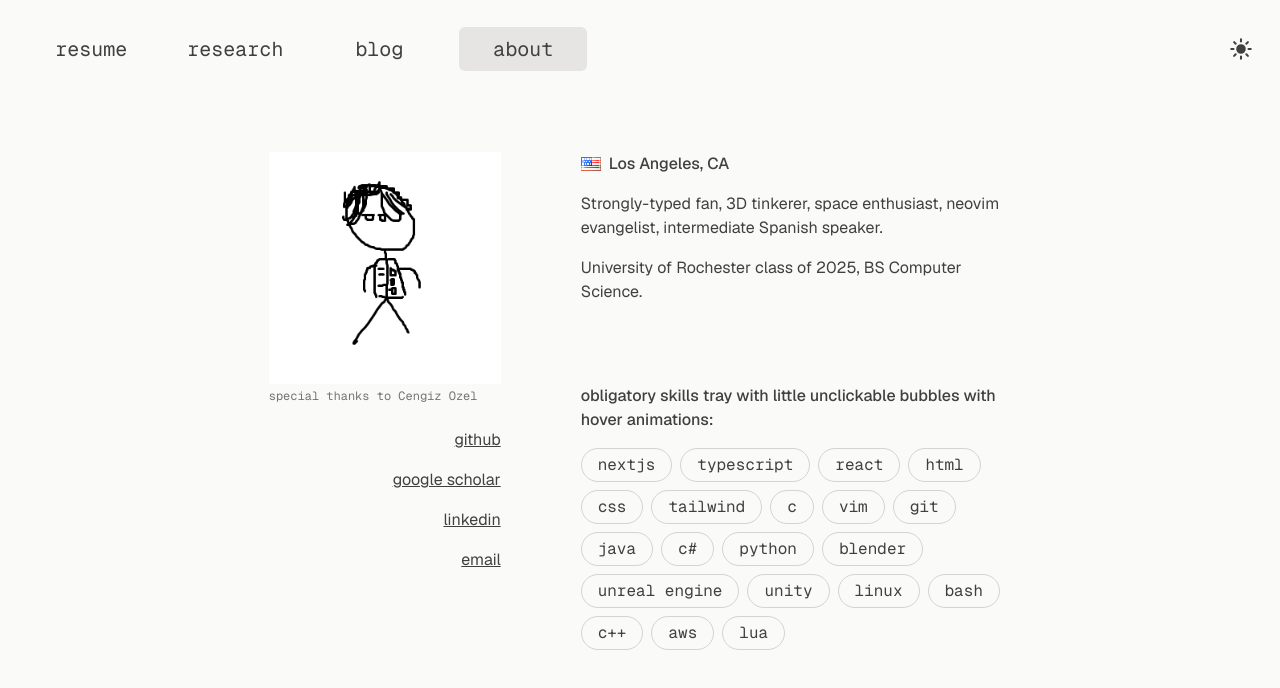
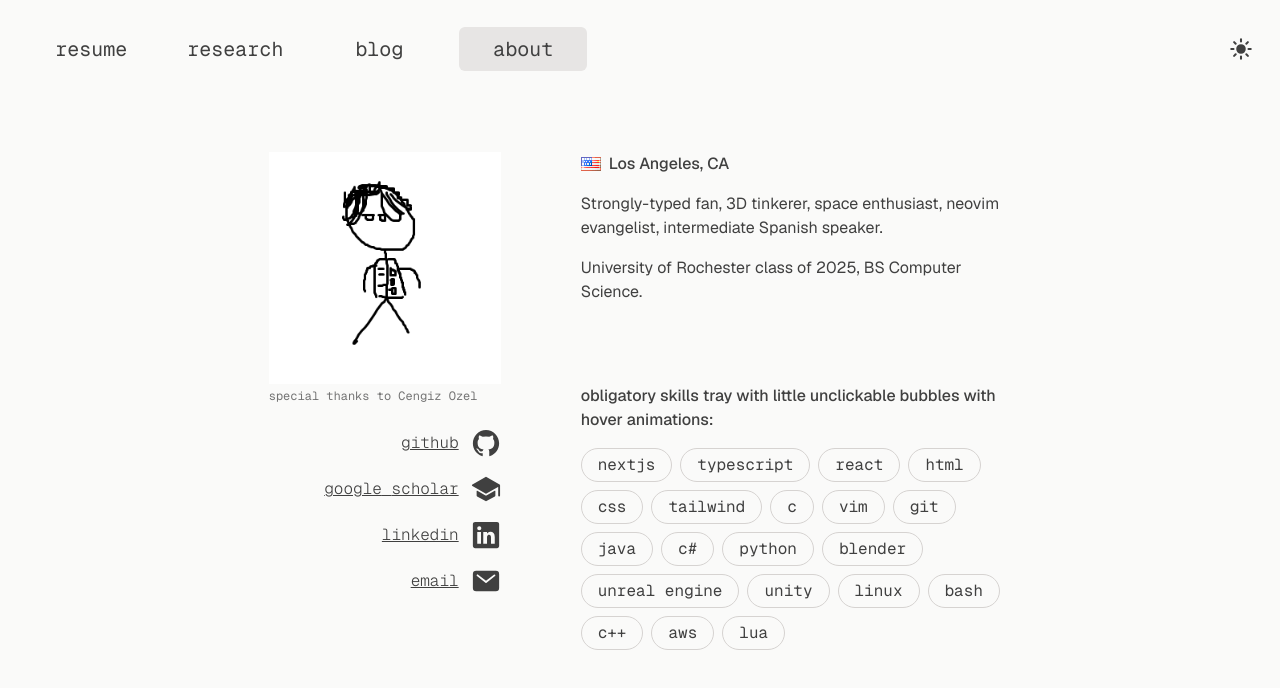
Before and after one commit to 0spotter0/sammypotter.com, a Next.js app: page /about in a window 1280 px wide. Shown: the top 688 px of the page. Built offline with nearby package versions, Linux system fonts and the light colour scheme; no server answers.

Commit message:
added icons to about page

```diff
--- a/app/about/page.tsx
+++ b/app/about/page.tsx
@@ -1,5 +1,6 @@
 import Image from 'next/image'
 import Link from 'next/link'
+import { IoLogoGithub, IoLogoLinkedin, IoMail, IoSchool } from 'react-icons/io5'
 
 export default function About() {
   const skills: string[] = [
@@ -45,33 +46,40 @@ export default function About() {
             href='https://github.com/0spotter0'
             rel='noopener noreferrer'
             target='_blank'
-            className='underline transition-transform duration-150'
+            className='flex flex-col items-center gap-3 underline transition-transform duration-150 sm:flex-row sm:flex-row-reverse'
           >
-            <p>github</p>
+            <IoLogoGithub className='text-3xl' />
+            <p className='font-mono font-light'>github</p>
           </Link>
           <Link
             href='https://scholar.google.com/citations?user=G8Cp2AMAAAAJ'
             rel='noopener noreferrer'
             target='_blank'
-            className='underline transition-transform duration-150'
+            className='flex flex-col items-center gap-3 underline transition-transform duration-150 sm:flex-row sm:flex-row-reverse'
           >
-            <p>google scholar</p>
+            <IoSchool className='text-3xl' />
+            <p className='font-mono font-light'>
+              <span className='hidden underline sm:inline-block'>google</span>{' '}
+              scholar
+            </p>
           </Link>
           <Link
             href='https://www.linkedin.com/in/pottersammy/'
             rel='noopener noreferrer'
             target='_blank'
-            className='underline transition-transform duration-150'
+            className='flex flex-col items-center gap-3 underline transition-transform duration-150 sm:flex-row sm:flex-row-reverse'
           >
-            <p>linkedin</p>
+            <IoLogoLinkedin className='text-3xl' />
+            <p className='font-mono font-light'>linkedin</p>
           </Link>
           <Link
             href='mailto:s.potter@rochester.edu'
             rel='noopener noreferrer'
             target='_blank'
-            className='underline transition-transform duration-150'
+            className='flex flex-col items-center gap-3 underline transition-transform duration-150 sm:flex-row sm:flex-row-reverse'
           >
-            <p>email</p>
+            <IoMail className='text-3xl' />
+            <p className='font-mono font-light'>email</p>
           </Link>
         </div>
       </div>
```
